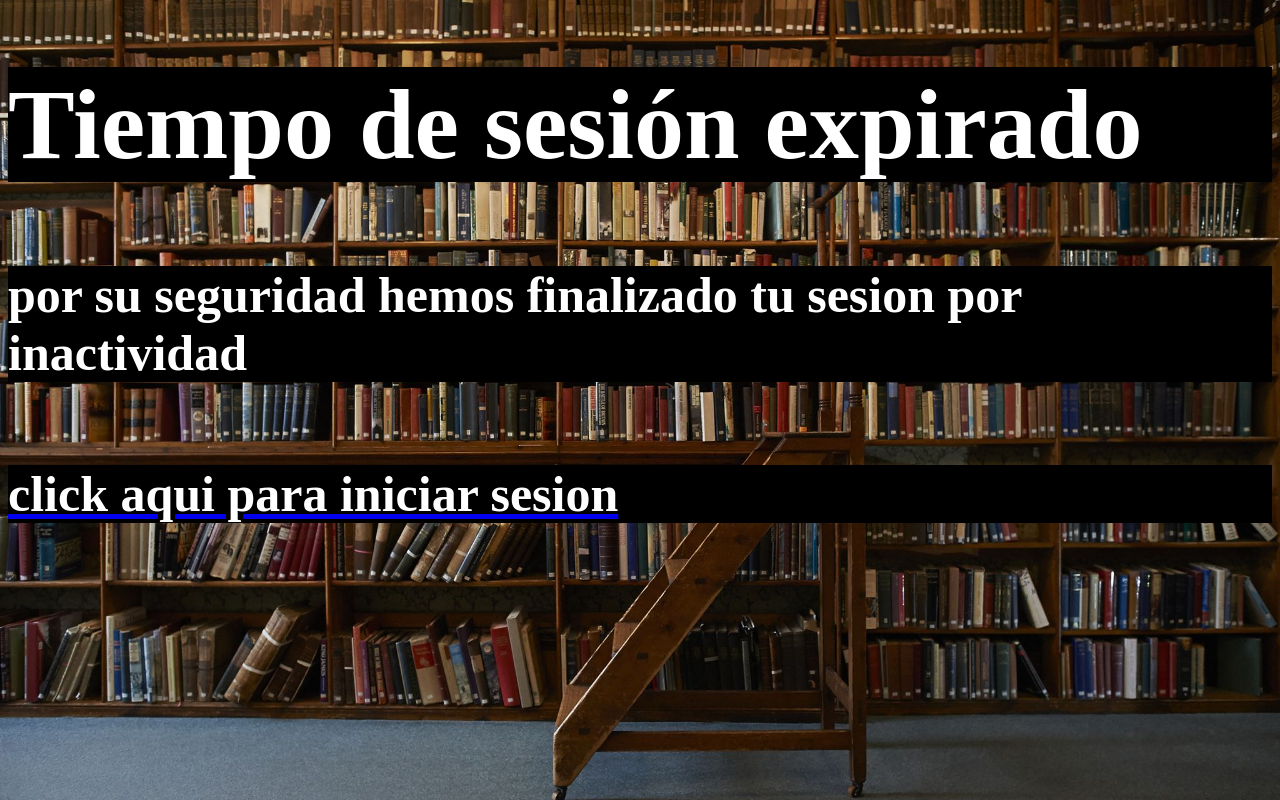
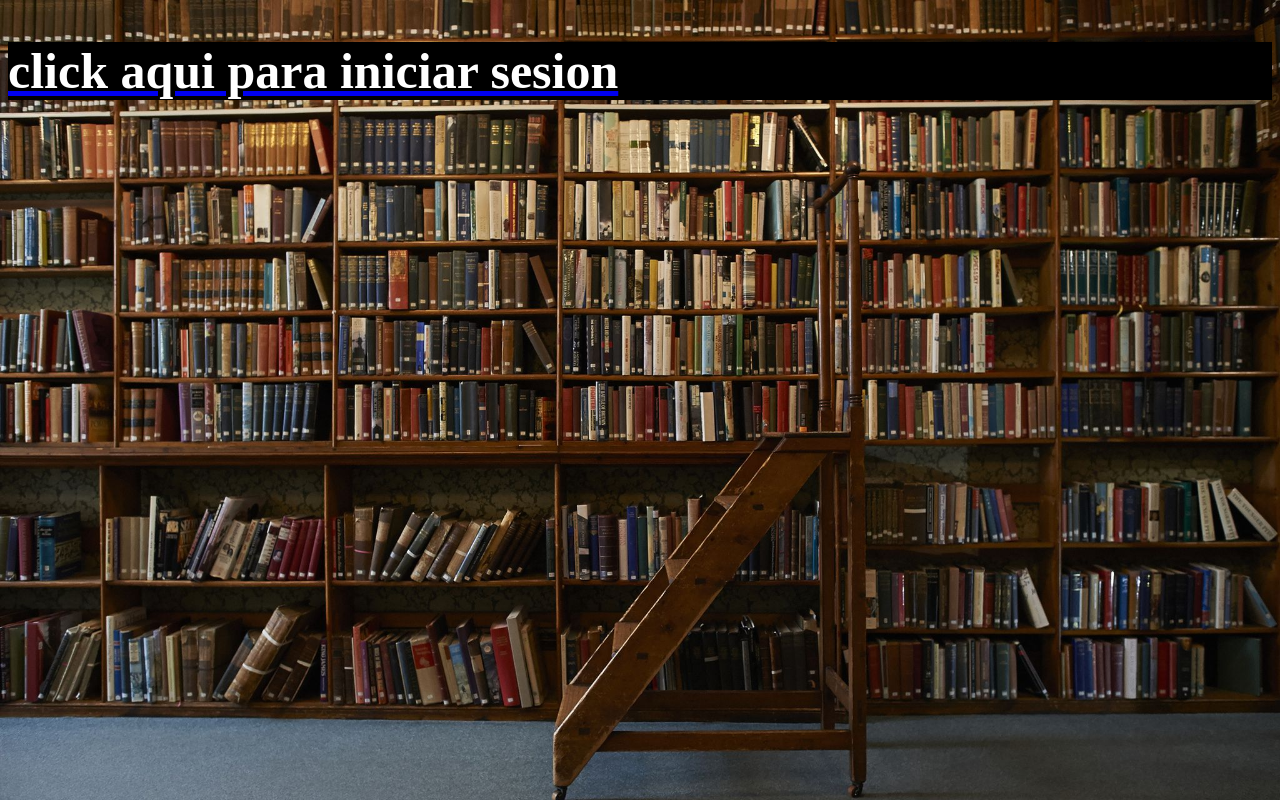
Before and after one commit to DiegoMartinez2094/Biblioteca_react, a React (Vite) app: page /SessionExpired in a window 1280 px wide. Built offline with nearby package versions, Linux system fonts and the light colour scheme.

Commit message:
refactor: :recycle: refactor a sesion variables
implementation new  values

```diff
--- a/src/Components/Sign-in/Sign-in.jsx
+++ b/src/Components/Sign-in/Sign-in.jsx
@@ -54,7 +54,7 @@ const onIngresoClick = async () => {
       const User_id = responseData.User_id;
 
 
-      const maxAgeInSeconds =30; //segundo de expiracion de la cookie (1hora)
+      const maxAgeInSeconds =3600; //segundo de expiracion de la cookie (1hora)
 
       // Calcula la fecha de expiración
       const expirationDate = new Date();
--- a/src/Components/sessionExpired/SessionExprired.jsx
+++ b/src/Components/sessionExpired/SessionExprired.jsx
@@ -4,8 +4,6 @@ import { Link } from "react-router-dom";
 export default function SessionExpired() {
   return (
     <>
-    <h1 style={{ color: "white", fontSize: "100px", backgroundColor: "black" }}>Tiempo de sesión expirado</h1>
-      <h5 style={{ color: "white", fontSize: "50px", backgroundColor: "black" }} >por su seguridad hemos finalizado tu sesion por inactividad</h5>
       <Link to={"/ingreso"}>
         <h2 style={{ color: "white", fontSize: "50px", backgroundColor: "black" }}>click aqui para iniciar sesion</h2>
         </Link>
```
